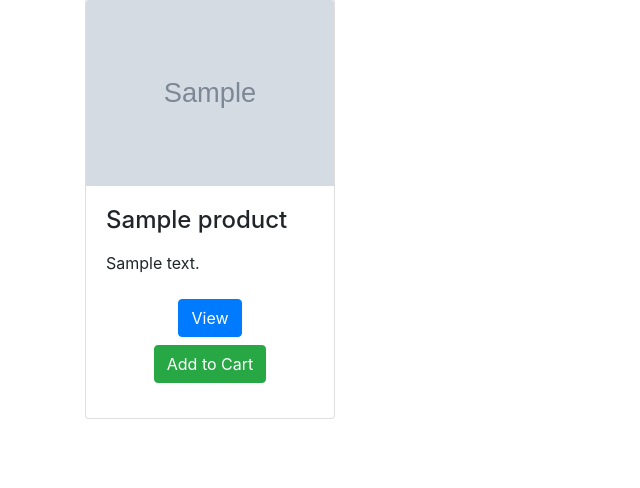
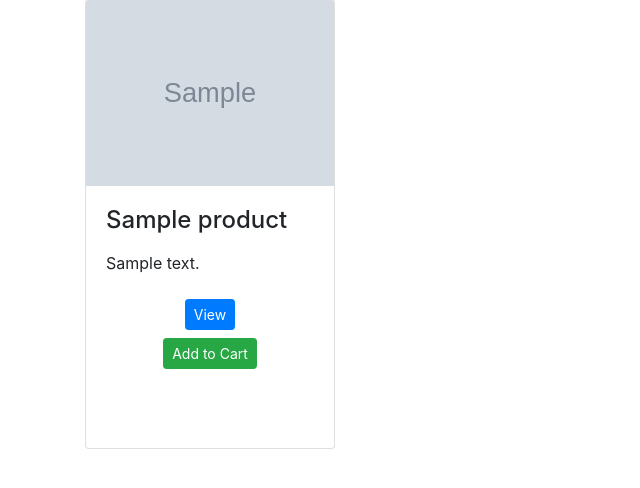
Before and after one commit to OjureFred/BlazeMarketplace, a Django app: page /products/list/ in a window 1280 px wide. Shown: the part 73-561 px from the top of the page, without its empty margins (0-640 px from the left). Run offline with Django 3.2, Linux system fonts and the light colour scheme; tables that the repository leaves empty hold one stand-in row (values such as "Sample post"); grey boxes marked "Sample" are stand-in pictures; some libraries are stand-ins or nearby versions.

Commit message:
Improved appearance of list template

```diff
--- a/products/templates/product/snippets/card.html
+++ b/products/templates/product/snippets/card.html
@@ -1,16 +1,19 @@
-
-<div class="card" style="width:250px; height:420px;">
+<div class="card" style="width:250px; height:450px;">
+  <div class="text-center">
   {% if instance.image %}
-      <a href="{{ instance.get_absolute_url }}"><img class="card-img-top" src="{{ instance.image.url }}" alt="{{ instance.title}} logo"></a>
+    <a href="{{ instance.get_absolute_url }}">
+  <img class="card-img-top" src="{{ instance.image.url }}" alt="{{ instance.title}} logo"></a>
     {% endif %}
+    </div>
   <div class="card-body">
     <h4 class="card-title">{{ instance.title }}</h4>
-      <p class="card-text">{{ instance.description|linebreaks|truncatewords:14 }}</p>
+    <p class="card-text">{{ instance.description|linebreaks|truncatewords:50 }}</p>
 
     <div class='text-center'>
-          <a href="{{ instance.get_absolute_url }}" class="btn btn-primary my-2">View</a>
+        <a href="{{ instance.get_absolute_url }}" class="btn btn-sm btn-primary my-2">View</a>
         {% include 'product/snippets/update-cart.html' with product=instance cart=cart %}
     </div>
+
    <!--  <a href="{% url 'detail' slug=instance.slug  %}" class="btn btn-warning">URL shortcut</a> -->
   </div>
 </div>
--- a/products/templates/product/snippets/update-cart.html
+++ b/products/templates/product/snippets/update-cart.html
@@ -4,6 +4,6 @@
     {% if product in cart.products.all %}
     In Cart <button type="submit" class="btn btn-link">Remove</button>
     {% else %}
-    <button type="submit" class="btn btn-success">Add to Cart</button>
+    <button type="submit" class="btn btn-sm btn-success">Add to Cart</button>
     {% endif %}
 </form>
```
Lines whose indentation alone changed are shown as unchanged.
